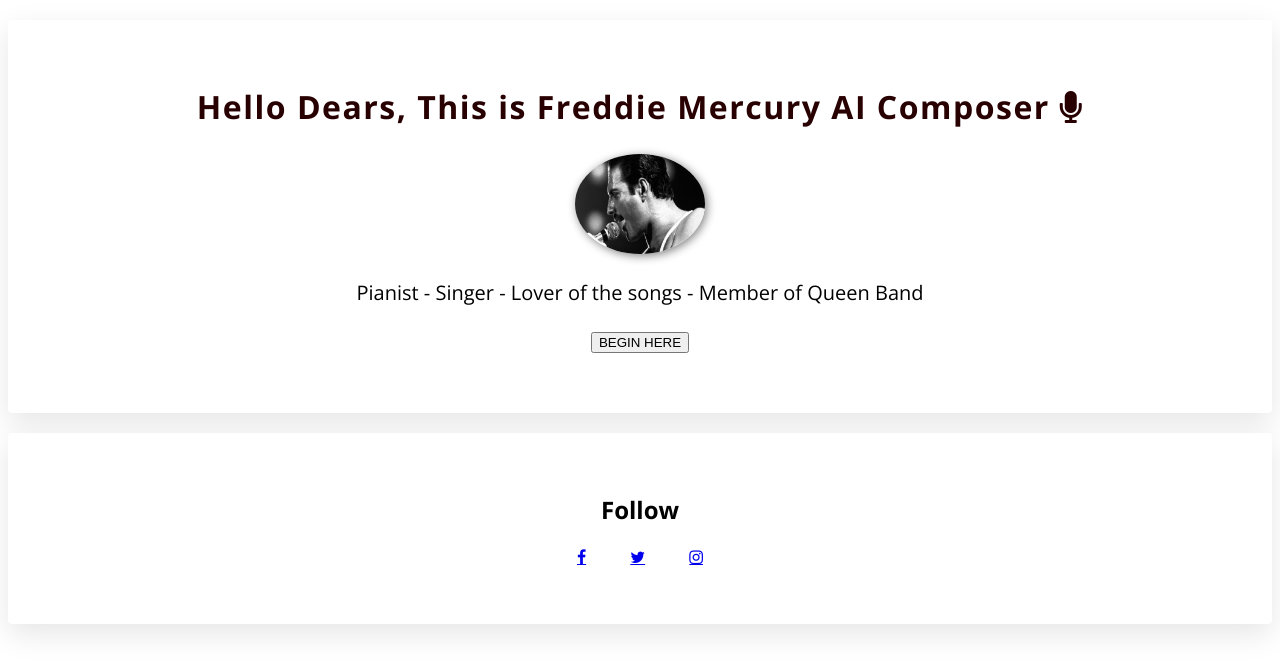
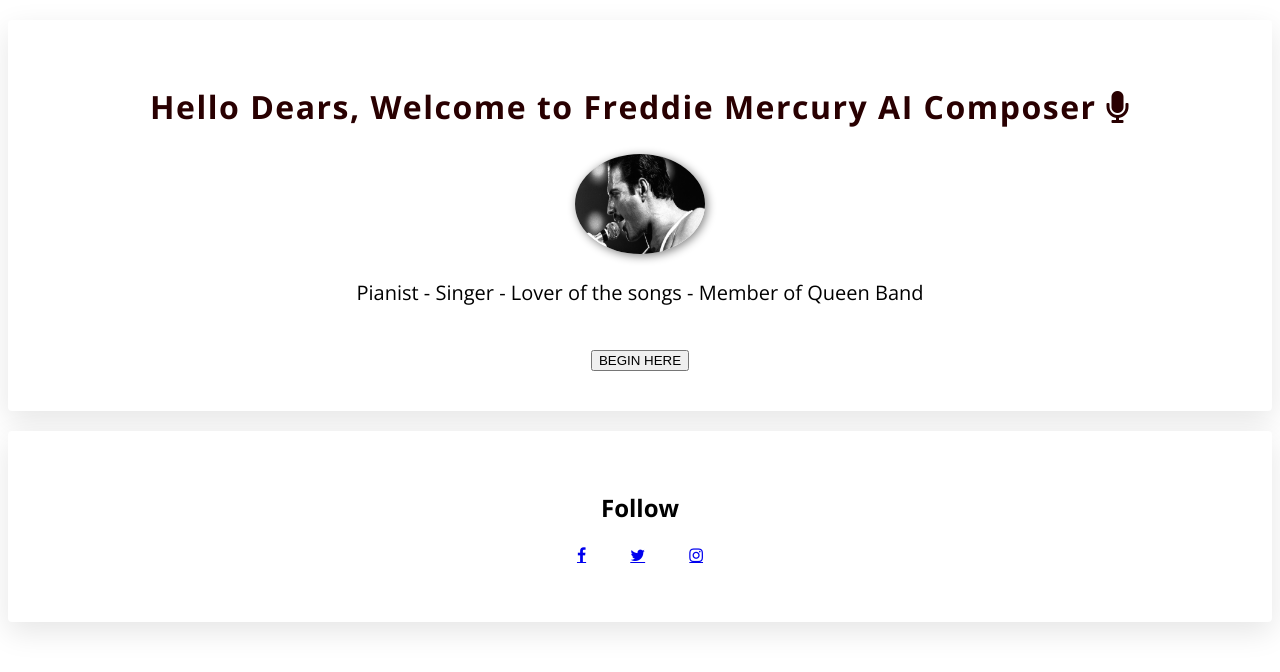
Before and after one commit to mcolazin/profile, a plain HTML site: page index.html in a window 1280 px wide. Drawn offline with nearby package versions, Linux system fonts and the light colour scheme.

Commit message:
Adjusted image files

```diff
--- a/index.html
+++ b/index.html
@@ -16,13 +16,12 @@
 <body>
   <div class = "container">
     <div class = "card">
-      <h1> Hello Dears,  This is Freddie Mercury AI Composer  <i class="fas fa-microphone"></i> </h1>
+      <h1> Hello Dears,  Welcome to Freddie Mercury AI Composer  <i class="fas fa-microphone"></i> </h1>
 
-      <img src="/images/freddie.jpg" class="img-circle" alt = "Freddie Mercury", width = "130", height="100">
+      <img src="images/freddie.jpg" class="img-circle" alt = "Freddie Mercury", width = "130", height="100">
       <p> Pianist - Singer - Lover of the songs - Member of Queen Band </p>
-      <p
       <br>
-      <button type="button", color="gray">BEGIN HERE</button>
+      <button type="button", color="gray"> BEGIN HERE </button>
       <br>
     </div>
     <div class="card">
```
